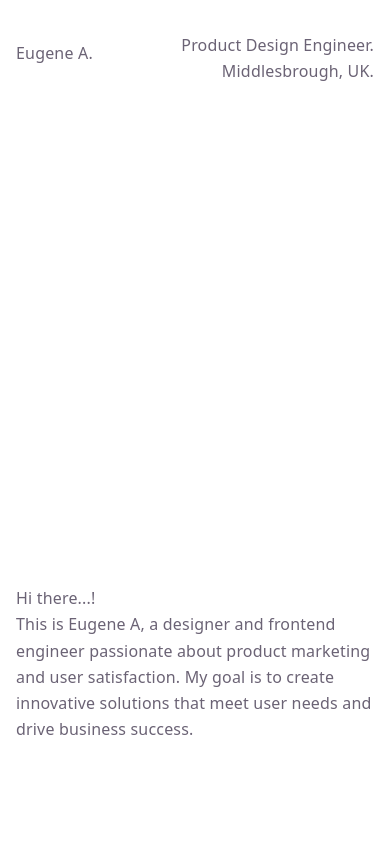
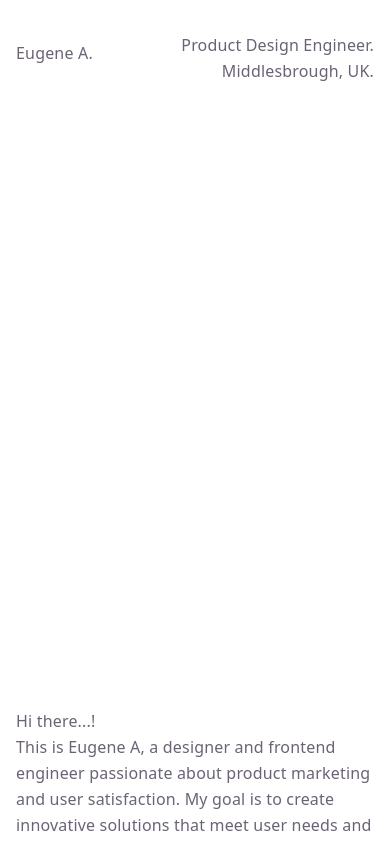
Before and after one commit to Eugene-001/EugeneADAVORE---Portfolio-v1, a React app: page / in a window 390 px wide. Shown: the top 843 px of the page. Built offline with nearby package versions, Linux system fonts and the light colour scheme; the HTML template or start-up script is replaced by a standard one; a web font is replaced by a local one.

Commit message:
Ready to host, continue cleaning up as we go.

```diff
--- a/src/index.css
+++ b/src/index.css
@@ -1164,6 +1164,7 @@ img.imageImage {
       display: flex;
       flex-direction: column;
       width: 100%;
+      justify-content: flex-end;
     }
 
     .Navigation {
@@ -1182,8 +1183,7 @@ img.imageImage {
 
     .hero-left {
       width: 100%;
-      margin-top: 140%;
-
+      margin-top: 0;
     }
     .Navigation {
       width: 100%;
```
